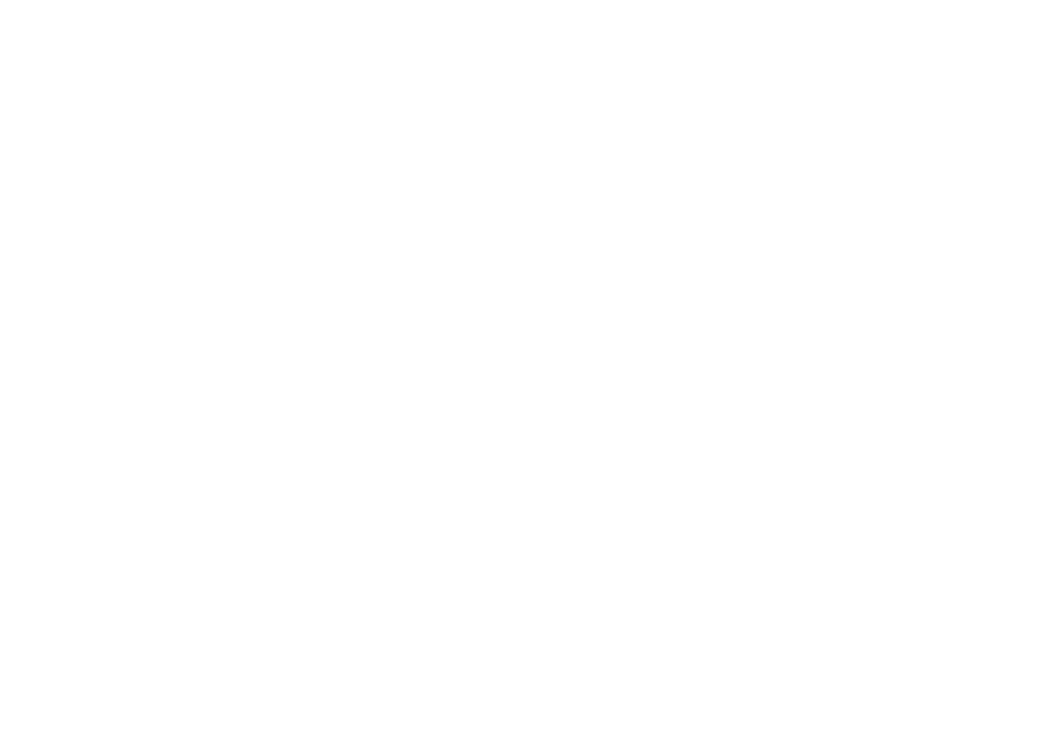
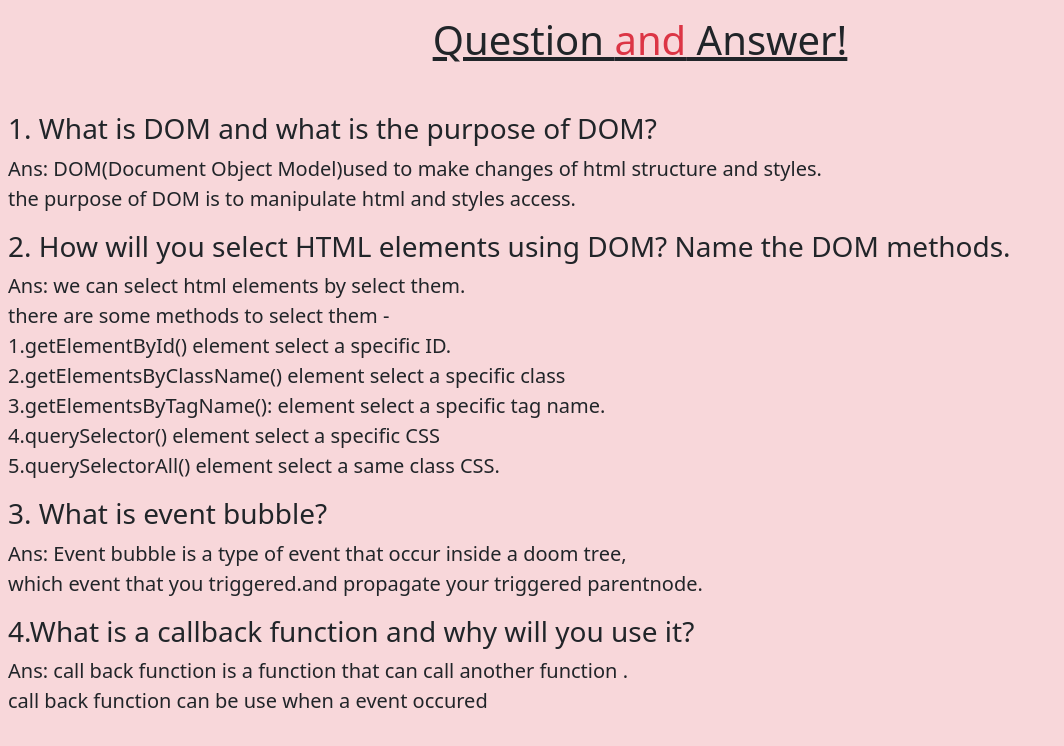
Before and after one commit to tamzid620/Geometry_genious, a plain HTML site: page questions.html in a window 1280 px wide. Shown: the whole page, without its empty margins (0-1064 px from the left). Drawn offline with nearby package versions, Linux system fonts and the light colour scheme.

Commit message:
question and answer added

```diff
--- a/questions.html
+++ b/questions.html
@@ -0,0 +1,49 @@
+<!doctype html>
+<html lang="en">
+  <head>
+    <meta charset="utf-8">
+    <meta name="viewport" content="width=device-width, initial-scale=1">
+    <title>Bootstrap demo</title>
+    <link href="https://cdn.jsdelivr.net/npm/bootstrap@5.3.0-alpha1/dist/css/bootstrap.min.css" rel="stylesheet" integrity="sha384-GLhlTQ8iRABdZLl6O3oVMWSktQOp6b7In1Zl3/Jr59b6EGGoI1aFkw7cmDA6j6gD" crossorigin="anonymous">
+  </head>
+  <body class="bg-danger-subtle">
+    <h1 class="text-center fw-semi-bold mt-3 mb-5 text-decoration-underline">Question <span class="text-danger">and</span> Answer!</h1>
+    <div class="ms-2">
+        <h3 class="">1. What is DOM and what is the purpose of DOM?</h3>
+        <p class="fs-5">Ans: DOM(Document Object Model)used to make changes of html structure and  styles. <br>
+            the purpose of DOM is to manipulate  html and styles access.
+        </p>
+
+        <h3>2. How will you select HTML elements using DOM? Name the DOM methods.</h3>
+        <p class="fs-5">Ans: we can select html elements by select them.
+            <br> there are some methods to select them - <br>
+            1.getElementById() element select  a specific  ID.
+        <br>
+            2.getElementsByClassName() element select   a specific class
+        <br>
+            3.getElementsByTagName(): element select  a specific tag name.
+        <br>
+            4.querySelector() element select  a specific CSS
+        <br>
+            5.querySelectorAll() element select  a same class  CSS.
+        </p>
+
+        <h3>3. What is event bubble?</h3>
+        <p class="fs-5">Ans: Event bubble is a type of event that occur inside a doom tree, <br> which event that you triggered.and propagate your triggered parentnode.
+        </p>
+
+        <h3>4.What is a callback function and why will you use it?</h3>
+        <p class="fs-5">Ans: call back function is a function that can call another function . <br> call back function can be use when a event occured</p>
+
+    </div>
+
+
+
+
+
+
+
+
+    <script src="https://cdn.jsdelivr.net/npm/bootstrap@5.3.0-alpha1/dist/js/bootstrap.bundle.min.js" integrity="sha384-w76AqPfDkMBDXo30jS1Sgez6pr3x5MlQ1ZAGC+nuZB+EYdgRZgiwxhTBTkF7CXvN" crossorigin="anonymous"></script>
+  </body>
+</html>
```
Also changed, not shown: index.html (+3 -1 lines).
